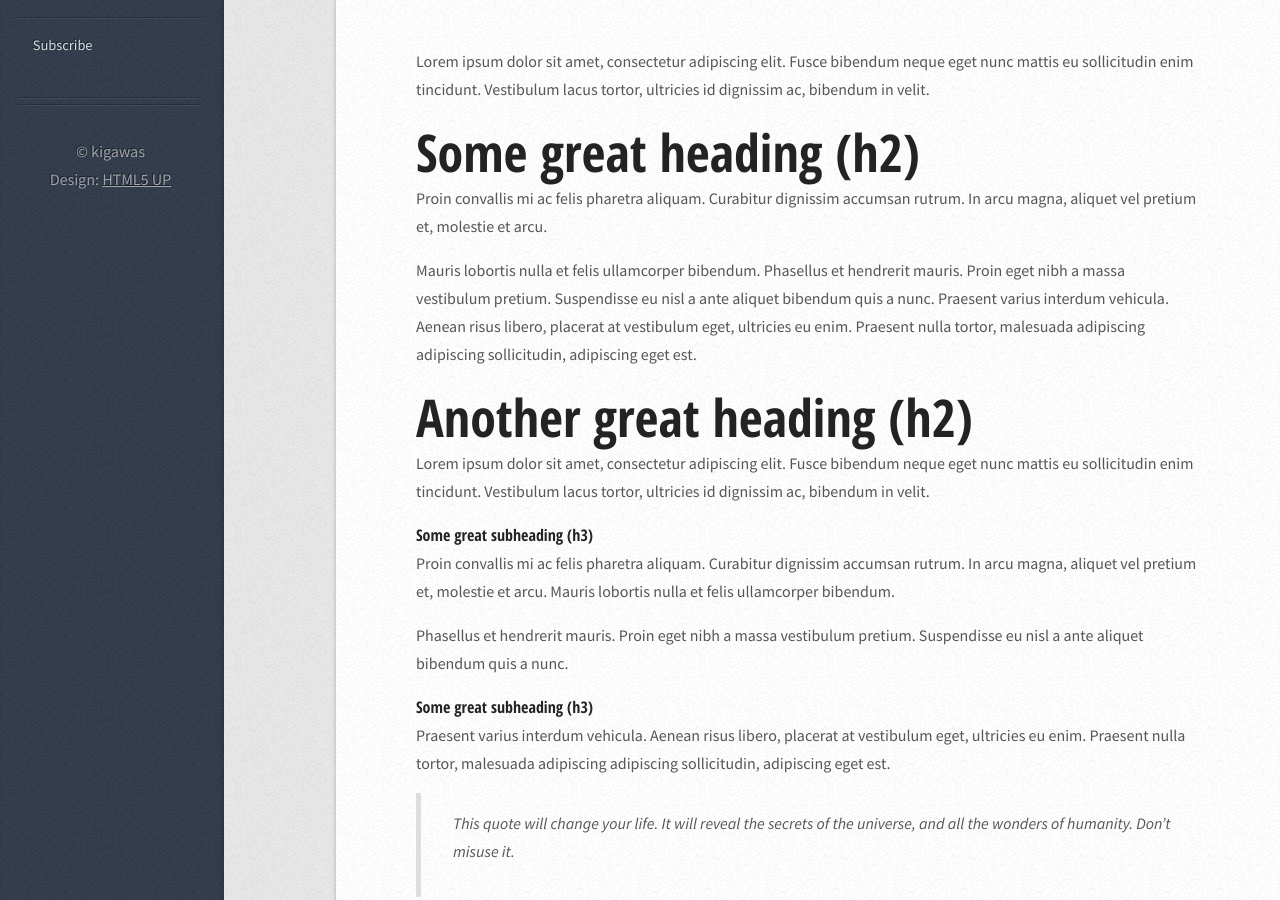
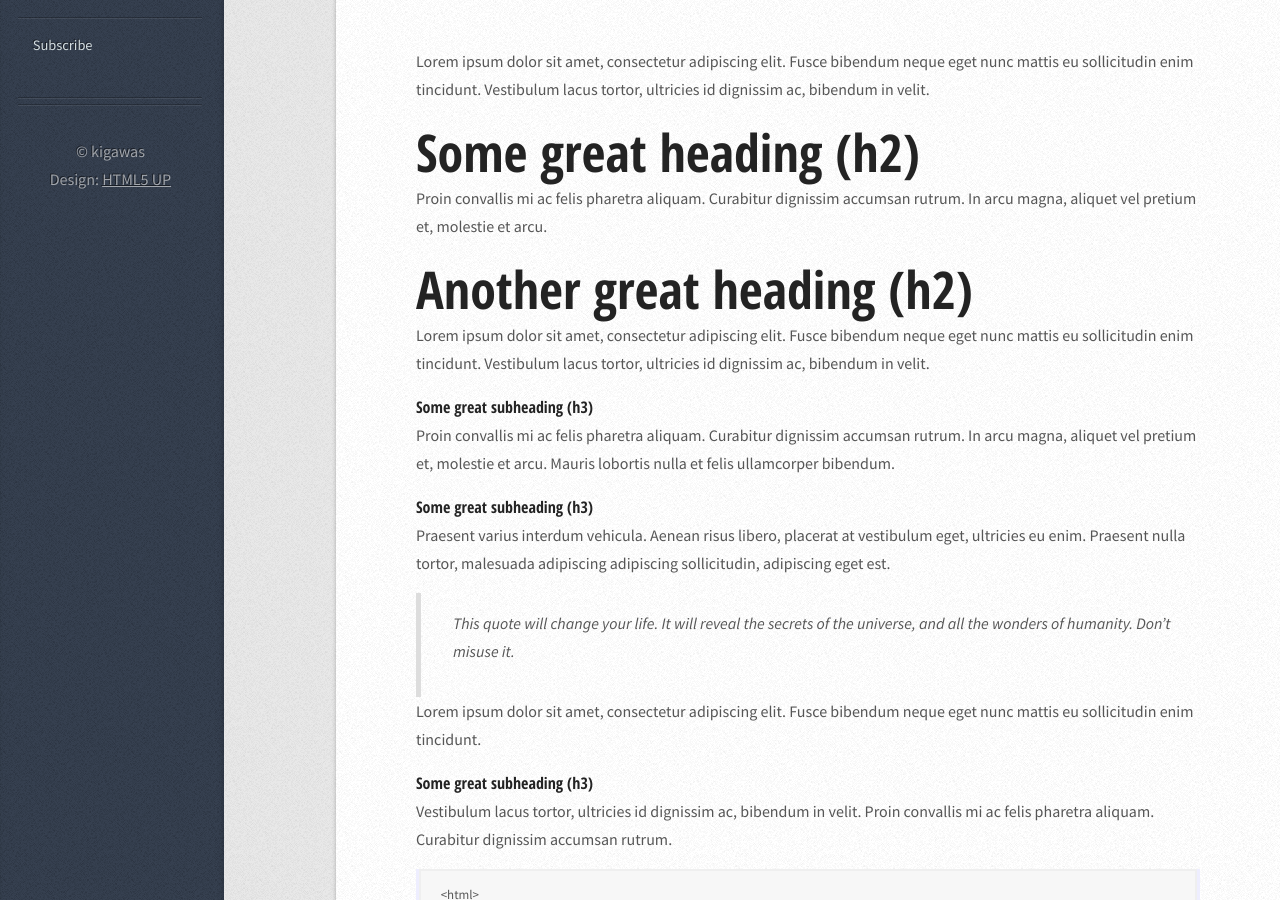
Before and after one commit to kigawas/kigawas.github.io, a Jekyll site: the page built from _posts/2014-02-12-markdowm-sample.md, in a window 1280 px wide and 900 px high, scrolled down 309 px. Built offline with Jekyll 4.4.1, drawn with Linux system fonts in a browser that asks for light colours; some of the changed text lies outside the part shown.

Commit message:
Rename and add icon

```diff
--- a/_posts/2014-02-12-this-post-demonstrates-post-content-styles.md
+++ b/_posts/2014-02-12-markdowm-sample.md
@@ -10,7 +10,6 @@ Lorem ipsum dolor sit amet, consectetur adipiscing elit. Fusce bibendum neque eg
 
 Proin convallis mi ac felis pharetra aliquam. Curabitur dignissim accumsan rutrum. In arcu magna, aliquet vel pretium et, molestie et arcu.
 
-Mauris lobortis nulla et felis ullamcorper bibendum. Phasellus et hendrerit mauris. Proin eget nibh a massa vestibulum pretium. Suspendisse eu nisl a ante aliquet bibendum quis a nunc. Praesent varius interdum vehicula. Aenean risus libero, placerat at vestibulum eget, ultricies eu enim. Praesent nulla tortor, malesuada adipiscing adipiscing sollicitudin, adipiscing eget est.
 
 ## Another great heading (h2)
 
@@ -20,7 +19,6 @@ Lorem ipsum dolor sit amet, consectetur adipiscing elit. Fusce bibendum neque eg
 
 Proin convallis mi ac felis pharetra aliquam. Curabitur dignissim accumsan rutrum. In arcu magna, aliquet vel pretium et, molestie et arcu. Mauris lobortis nulla et felis ullamcorper bibendum.
 
-Phasellus et hendrerit mauris. Proin eget nibh a massa vestibulum pretium. Suspendisse eu nisl a ante aliquet bibendum quis a nunc.
 
 ### Some great subheading (h3)
 
@@ -77,7 +75,3 @@ In arcu magna, aliquet vel pretium et, molestie et arcu. Mauris lobortis nulla e
 ## Headings are cool! (h2)
 
 Proin eget nibh a massa vestibulum pretium. Suspendisse eu nisl a ante aliquet bibendum quis a nunc. Praesent varius interdum vehicula. Aenean risus libero, placerat at vestibulum eget, ultricies eu enim. Praesent nulla tortor, malesuada adipiscing adipiscing sollicitudin, adipiscing eget est.
-
-Praesent nulla tortor, malesuada adipiscing adipiscing sollicitudin, adipiscing eget est.
-
-Proin eget nibh a massa vestibulum pretium. Suspendisse eu nisl a ante aliquet bibendum quis a nunc.
```
Also changed, not shown: _posts/2012-01-18-hello-world.md (renamed from _posts/2012-01-18-hello-world.markdown), _posts/2016-02-07-text-with-pic.md (renamed from _posts/2016-02-07-Lorem.md), _posts/2016-02-10-code-snippets.md (renamed from _posts/2016-02-10-code-snippets.markdown), _posts/2016-04-04-welcome-to-jekyll.md (renamed from _posts/2016-04-04-welcome-to-jekyll.markdown), favicon.ico (added).
